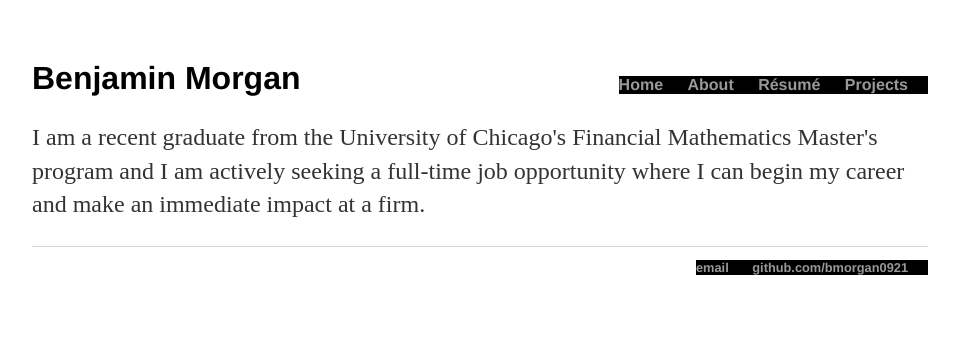
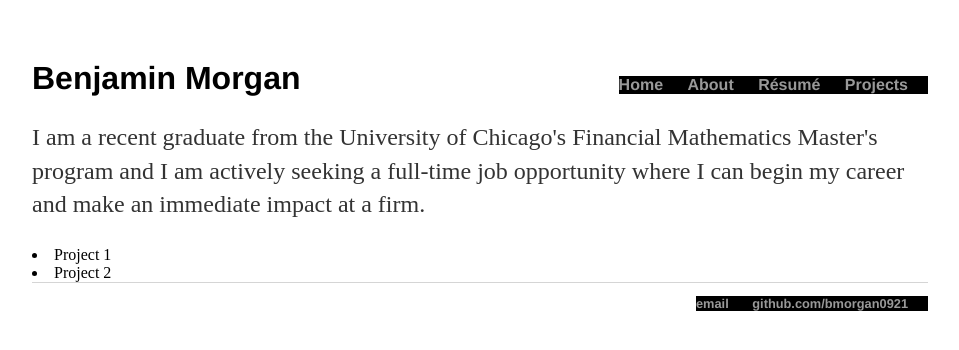
Before and after one commit to bmorgan0921/bmorgan0921.github.io, a Jekyll site: the page built from index.html, in a window 1280 px wide. Shown: the top 350 px of the page, without its empty margins (160-1119 px from the left). Built offline with Jekyll 4.4.1, drawn with Linux system fonts in a browser that asks for light colours.

Commit message:
added section projects

```diff
--- a/index.html
+++ b/index.html
@@ -7,3 +7,12 @@ title: Benjamin Morgan
 	<h1>Benjamin Morgan</h1>
 	<p>I am a recent graduate from the University of Chicago's Financial Mathematics Master's program and I am actively seeking a full-time job opportunity where I can begin my career and make an immediate impact at a firm. </p>
 </div><!-- /.blurb -->
+
+<section id = 'Projects'>
+	<li>
+		Project 1
+	</li>
+	<li>
+		Project 2
+	</li>
+</section>
```
